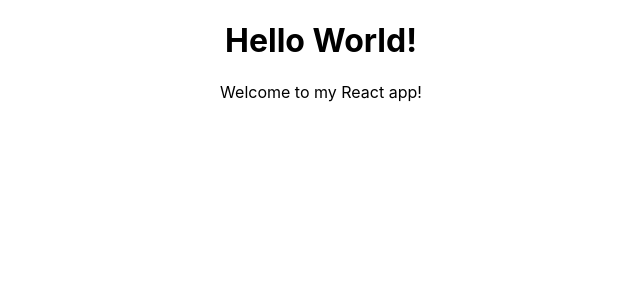
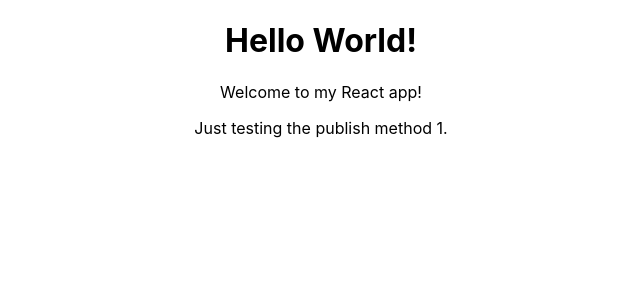
Before and after one commit to jwoodrow99/jwoodrow99.github.io, a React (Create React App) app: page / in a window 1280 px wide. Shown: the top 300 px of the page, without its empty margins (319-959 px from the left). Built offline with nearby package versions, Linux system fonts and the light colour scheme.

Commit message:
Configure build to include CNAME file for GH Pages

```diff
--- a/package.json
+++ b/package.json
@@ -16,7 +16,7 @@
     "start": "react-scripts start",
 		"predeploy": "npm run build",
 		"deploy": "gh-pages -d build",
-    "build": "react-scripts build",
+    "build": "react-scripts build && cp ./CNAME ./build/CNAME",
     "test": "react-scripts test",
     "eject": "react-scripts eject"
   },
--- a/src/App.js
+++ b/src/App.js
@@ -6,6 +6,7 @@
 		<div className="App">
 			<h1>Hello World!</h1>
 			<p>Welcome to my React app!</p>
+			<p>Just testing the publish method 1.</p>
 		</div>
 	);
 }
```
